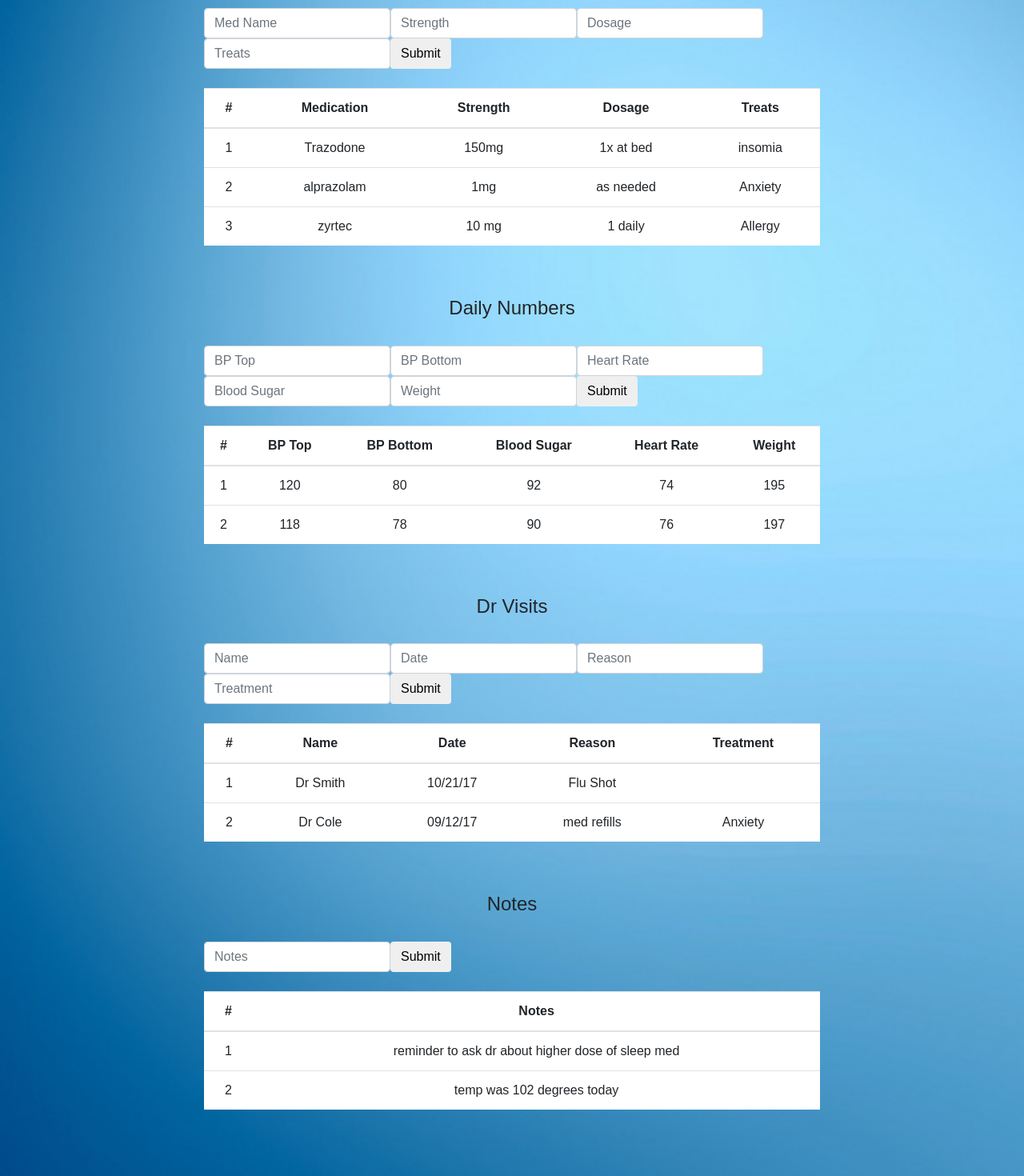
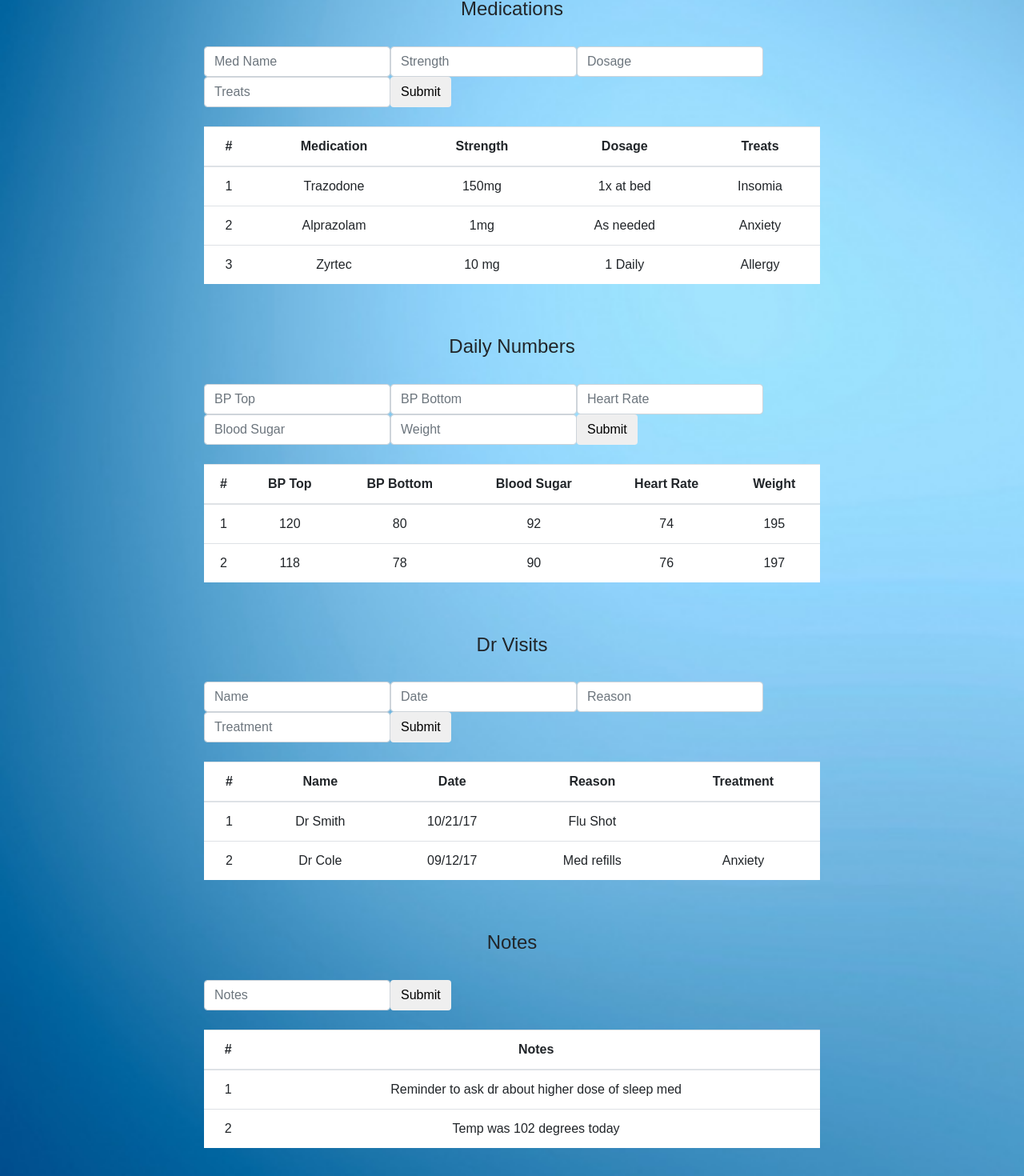
Before and after one commit to jfleck91/Life_Hawk, a React (Create React App) app in the folder client/: page /Health in a window 1280 px wide. Shown: the part 235-1705 px from the top of the page at 80% size. Built offline with nearby package versions, Linux system fonts and the light colour scheme.

Commit message:
final frontend updates

```diff
--- a/client/src/components/Carousel/CarouselPage.js
+++ b/client/src/components/Carousel/CarouselPage.js
@@ -7,7 +7,8 @@ class CarouselPage extends Component {
 
       <Container>
         <br/>
-        <h4 className="mt-5 mb-2">Welcome!</h4>
+        <h1 className="mt-5 mb-2">Welcome!</h1>
+        <br />
         <Carousel
           activeItem={1}
           length={4}
--- a/client/src/pages/Health/Health.js
+++ b/client/src/pages/Health/Health.js
@@ -13,7 +13,7 @@ const Health  = () => (
 <div style={{backgroundImage: 'url(' + require('../../images/info.jpg') + ')',backgroundSize: 'cover',textAlign: 'center' }}>
 
 <Navbar/>
-
+<br /> <br />
 <Grid style={{ justifyContent: 'center', alignItems: 'center',maxWidth: '800px'}}>
     <h1> My Health </h1>
 
@@ -57,21 +57,21 @@ const Health  = () => (
       <td>Trazodone</td>
       <td>150mg</td>
       <td>1x at bed</td>
-      <td>insomia</td>
+      <td>Insomia</td>
 
     </tr>
     <tr>
       <td>2</td>
-      <td>alprazolam</td>
+      <td>Alprazolam</td>
       <td>1mg</td>
-      <td>as needed</td>
+      <td>As needed</td>
       <td>Anxiety</td>
     </tr>
     <tr>
       <td>3</td>
-      <td>zyrtec</td>
+      <td>Zyrtec</td>
       <td>10 mg</td>
-      <td>1 daily</td>
+      <td>1 Daily</td>
       <td>Allergy</td>
     </tr>
   </tbody>
@@ -179,7 +179,7 @@ const Health  = () => (
      <td>2</td>
      <td>Dr Cole</td>
      <td>09/12/17</td>
-     <td>med refills</td>
+     <td>Med refills</td>
      <td>Anxiety</td>
    </tr>
  </tbody>
@@ -210,11 +210,11 @@ const Health  = () => (
  <tbody>
    <tr>
      <td>1</td>
-     <td>reminder to ask dr about higher dose of sleep med</td>
+     <td>Reminder to ask dr about higher dose of sleep med</td>
    </tr>
    <tr>
      <td>2</td>
-     <td>temp was 102 degrees today</td>
+     <td>Temp was 102 degrees today</td>
    </tr>
 
  </tbody>
--- a/client/src/pages/Home/Home.js
+++ b/client/src/pages/Home/Home.js
@@ -12,8 +12,6 @@ const Home = () => (
 
     <Navbar />
     <CarouselPage />
-
-
 
 
     <br /><br />
@@ -37,7 +35,9 @@ const Home = () => (
 <br /><br /><br />
 
 <h2> About Us</h2>
-<p>. Having worked in the medical field for nearly five years. Ive learned the biggest issue facing consumers is the shear amount of information you need to keep track of when it comes to your health and insurance. This app allows users to keep track of all their insurance info, doctors, last appointments, medications, ongoing condition and much more all in one app. Our goal isnt just to help our users stay organized, but by staying organized we can help you live healthier, and in turn save you money.</p>
+<br />
+
+<p style={{marginLeft: "11%", marginRight: "11%"}}> Having worked in the medical field for nearly five years. Ive learned the biggest issue facing consumers is the shear amount of information you need to keep track of when it comes to your health and insurance. This app allows users to keep track of all their insurance info, doctors, last appointments, medications, ongoing condition and much more all in one app. Our goal isnt just to help our users stay organized, but by staying organized we can help you live healthier, and in turn save you money.</p>
 
 <br /><br /><br />
 
--- a/client/src/pages/Info/Info.js
+++ b/client/src/pages/Info/Info.js
@@ -160,7 +160,7 @@ const Info  = () => (
    </tr>
    <tr>
      <td>2</td>
-     <td>amoxicilyn</td>
+     <td>Amoxicilyn</td>
      <td>Rash</td>
    </tr>
  </tbody>
@@ -198,14 +198,14 @@ const Info  = () => (
  <tbody>
    <tr>
      <td>1</td>
-     <td>Ben Rogie</td>
+     <td>Jane Doe</td>
      <td>Phoenix, AZ</td>
      <td>555-555-5555</td>
    </tr>
    <tr>
      <td>2</td>
-     <td>Matt Moldach</td>
-     <td>Phoenix, AZ</td>
+     <td>John Smith</td>
+     <td>Scottsdale, AZ</td>
      <td>555-555-5555</td>
    </tr>
 
```
